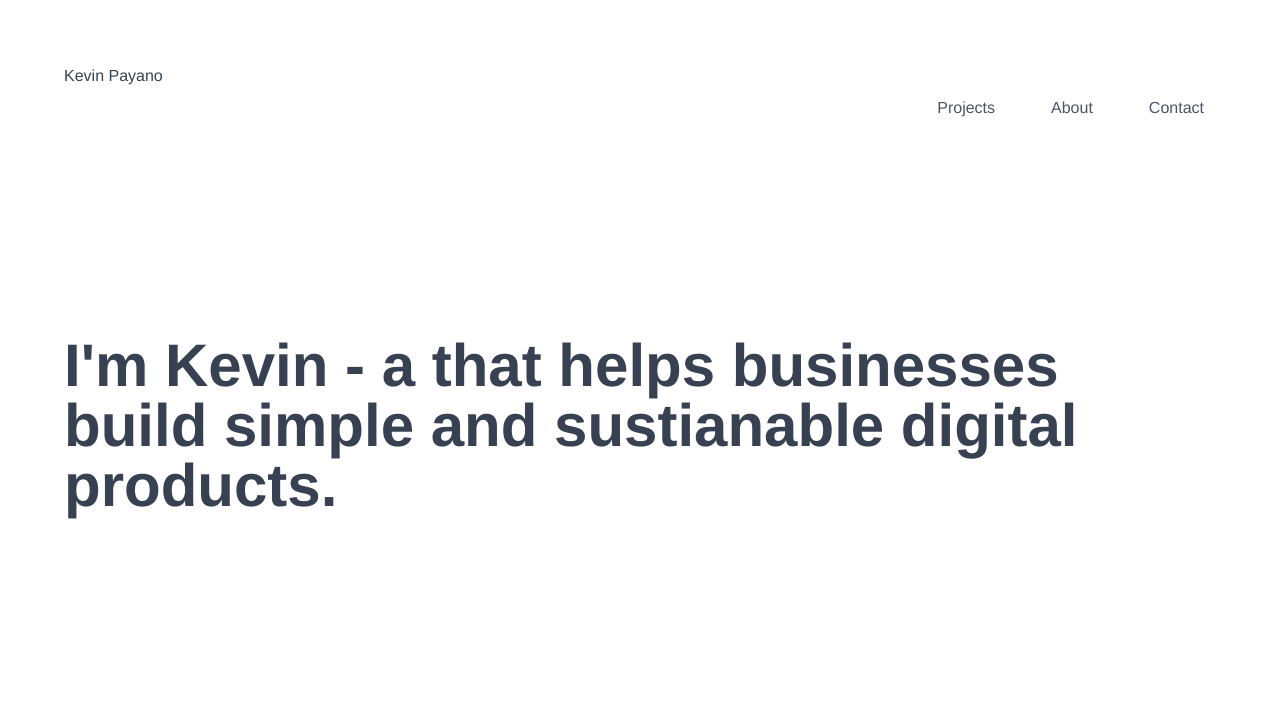
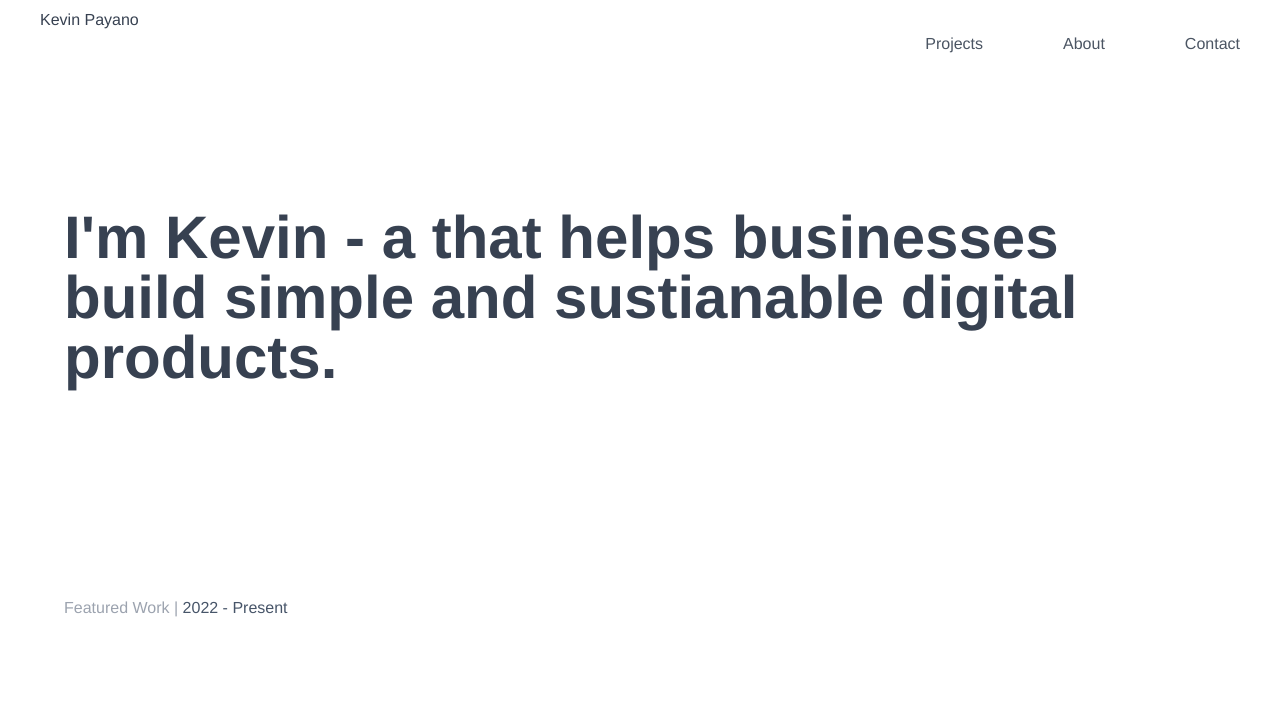
Before and after one commit to KevinPayano/MyPortfolio, a website: page public/index.html in a window 1280 px wide. Shown: the top 721 px of the page. Drawn offline with Linux system fonts and the light colour scheme.

Commit message:
nav changes

```diff
--- a/public/index.html
+++ b/public/index.html
@@ -8,28 +8,28 @@
     <title>Kevin Payano's Portfolio | Home</title>
 </head>
 <body class="">
-    <div class="p-16"> <!--Content Wrapper-->
+    <div class="p-2"> <!--Content Wrapper-->
         <div>
-            <nav>
+            <nav class="px-8">
                 <div class="flex justify-start">
                     <h1 class="text-gray-700">
                         <a href="#">Kevin Payano</a>
                     </h1>
                 </div>
-                <ul class="flex justify-end space-x-8 font-medium">
+                <ul class="flex justify-end space-x-20">
                     <a href="#">
-                        <li class="px-3 py-2 rounded-lg transition ease-in-out hover:bg-slate-100">
-                            <span class="text-md text-gray-600">Projects</span>
+                        <li class="">
+                            <span class="font-normal text-gray-600">Projects</span>
                         </li>
                     </a>
                     <a href="#">
-                        <li class="px-3 py-2 rounded-lg transition ease-in-out hover:bg-slate-100">
-                            <span class="text-md text-gray-600">About</span>
+                        <li class="">
+                            <span class="font-normal text-gray-600">About</span>
                         </li>
                     </a>
                     <a href="#">
-                        <li class="px-3 py-2 rounded-lg transition ease-in-out hover:bg-slate-100">
-                            <span class="text-md text-gray-600">Contact</span>
+                        <li class="">
+                            <span class="font-normal text-gray-600">Contact</span>
                         </li>
                     </a>
                 </ul>
@@ -54,7 +54,7 @@
 
         <div class="p-16">
             <div class="flex justify-start">
-                <h1 class="text-base font-bold text-gray-400">
+                <h1 class="text-base font-normal text-gray-400">
                     Featured Work | <span class="text-slate-600">2022 - Present</span>
                 </h1>
             </div>
```
Also changed, not shown: public/styles.css.
